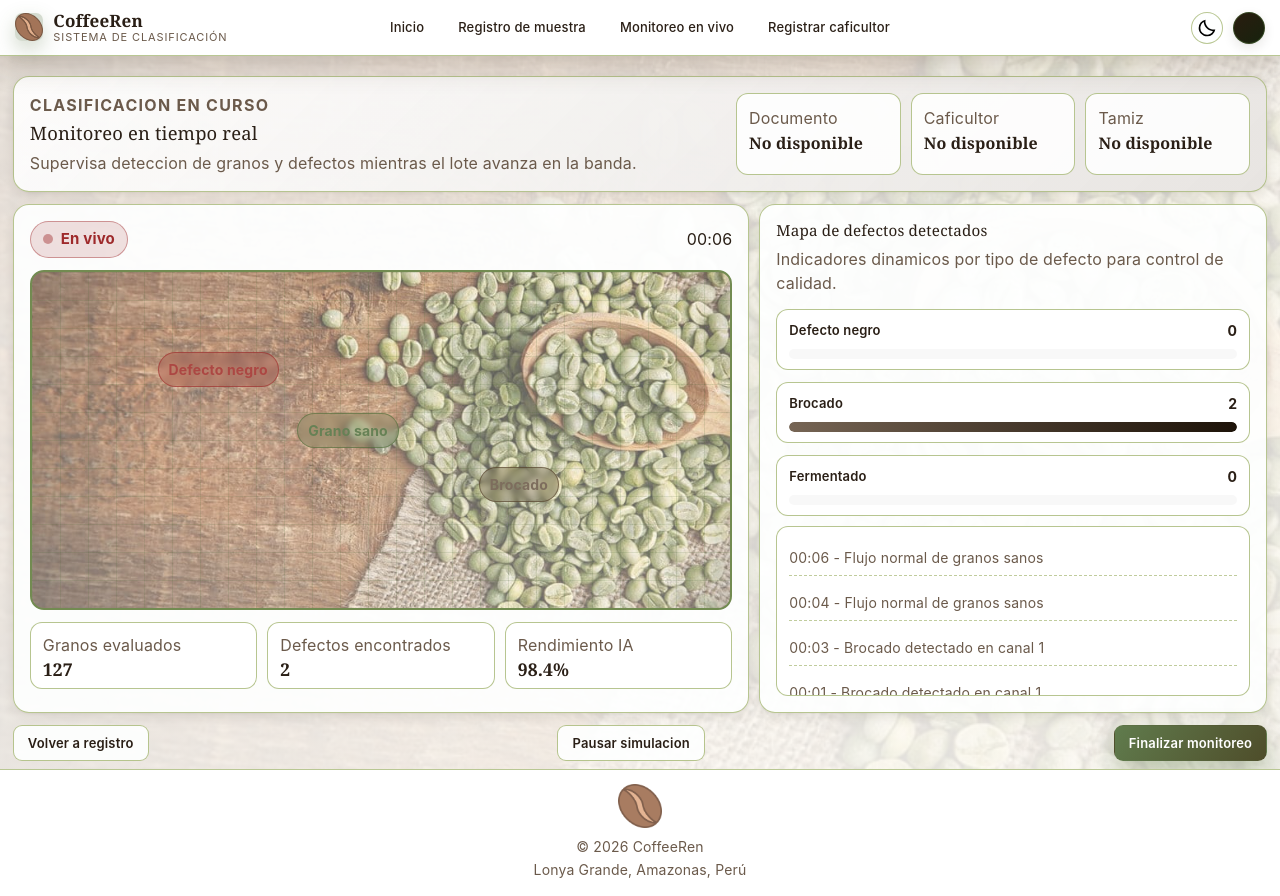
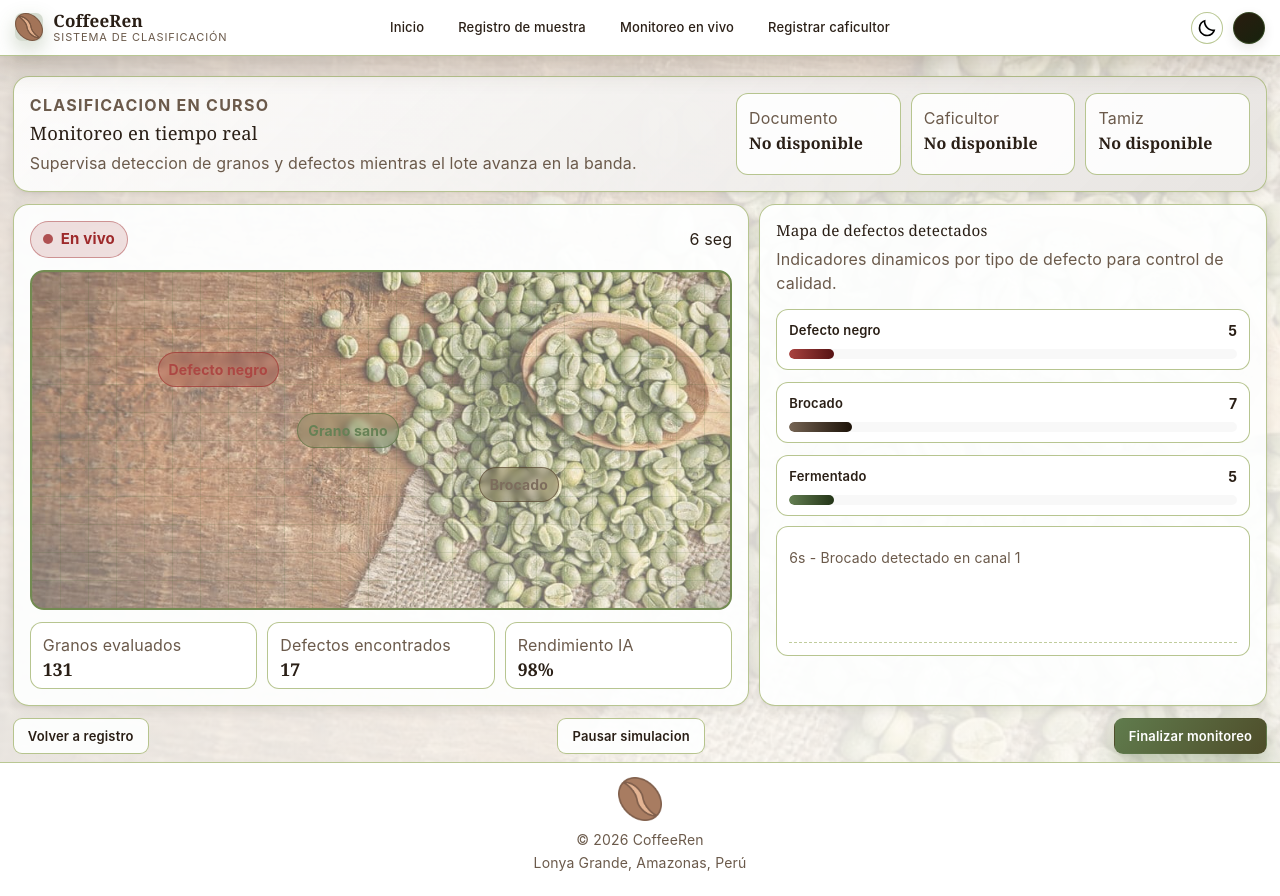
Before and after one commit to BanderJ/TesisPrj, a FastAPI app: template src/templates/monitoreo.html in a window 1280 px wide. After the commit the page ends 871 px from the top, so only its background shows below. Run offline with FastAPI, Linux system fonts and the light colour scheme; the template is opened without the code that fills it, so the values that code supplies are empty; style sheets or scripts are compiled from the project's sources.

Commit message:
Amplíe el esquema de la base de datos y simplifique la interfaz de usuario de monitorización.
Actualizar el esquema de la base de datos para admitir tipos de grano y ubigeo: agregar las tablas TIPO_GRANO y UBIGEO, agregar claves foráneas relacionadas y agregar TIPO_GRANO. Modificar CAFICULTOR para incluir telefono y cacerio y hacer que su clave primaria sea compuesta (caficultor_id, tipo_caficultor_id). Ampliar EVALUACION con muchos campos nuevos (pesos, recuentos, tipo_grano_id, etc.) y cambiar su FK para que haga referencia a la clave compuesta CAFICULTOR. Agregar la columna ubigeo a PERSONA y aumentar la longitud de PERSONAL.clave a 255. En la plantilla de monitoreo, simplificar la visualización del temporizador a segundos, reemplazar los cálculos de rendimiento detallados con valores simulados/estáticos, cambiar la lógica de actualización de la barra de progreso y el registro a una simulación aleatoria más simple y reemplazo de registro de una sola línea para demostración/prueba.

```diff
--- a/src/templates/monitoreo.html
+++ b/src/templates/monitoreo.html
@@ -158,43 +158,27 @@
 		};
 
 		function formatTimer(value) {
-			const min = String(Math.floor(value / 60)).padStart(2, '0');
-			const sec = String(value % 60).padStart(2, '0');
-			return `${min}:${sec}`;
+			return `${value} seg`;
 		}
 
 		function updateUI() {
-			const totalDefects = defectNegro + defectBrocado + defectFermentado;
-			const healthy = Math.max(totalGrains - totalDefects, 0);
-			const performance = totalGrains > 0 ? (healthy / totalGrains) * 100 : 0;
+			totalGrainsEl.textContent = totalGrains;
+			totalDefectsEl.textContent = defectNegro + defectBrocado + defectFermentado;
+			iaPerformanceEl.textContent = "98%"; // Simulado por ahora
 
-			totalGrainsEl.textContent = String(totalGrains);
-			totalDefectsEl.textContent = String(totalDefects);
-			iaPerformanceEl.textContent = `${performance.toFixed(1)}%`;
+			negroValueEl.textContent = defectNegro;
+			brocadoValueEl.textContent = defectBrocado;
+			fermentadoValueEl.textContent = defectFermentado;
 
-			negroValueEl.textContent = String(defectNegro);
-			brocadoValueEl.textContent = String(defectBrocado);
-			fermentadoValueEl.textContent = String(defectFermentado);
-
-			const safeTotal = Math.max(totalDefects, 1);
-			negroBarEl.style.width = `${Math.min((defectNegro / safeTotal) * 100, 100)}%`;
-			brocadoBarEl.style.width = `${Math.min((defectBrocado / safeTotal) * 100, 100)}%`;
-			fermentadoBarEl.style.width = `${Math.min((defectFermentado / safeTotal) * 100, 100)}%`;
+			// Actualizacion
+			negroBarEl.style.width = (defectNegro * 2) + '%';
+			brocadoBarEl.style.width = (defectBrocado * 2) + '%';
+			fermentadoBarEl.style.width = (defectFermentado * 2) + '%';
 		}
 
 		function appendLog(message) {
-			if (!eventLog) {
-				return;
-			}
-
-			const item = document.createElement('p');
-			item.className = 'log-item';
-			item.textContent = `${formatTimer(elapsedSeconds)} - ${message}`;
-			eventLog.prepend(item);
-
-			const rows = eventLog.querySelectorAll('.log-item');
-			if (rows.length > 10) {
-				rows[rows.length - 1].remove();
+			if (eventLog) {
+				eventLog.innerHTML = `<p class="log-item">${elapsedSeconds}s - ${message}</p>`;
 			}
 		}
 
@@ -203,22 +187,16 @@
 				return;
 			}
 
-			const analyzed = 20 + Math.floor(Math.random() * 22);
-			totalGrains += analyzed;
+			// Simulación números aleatorios
+			totalGrains += Math.floor(Math.random() * 50) + 10;
+			defectNegro += Math.floor(Math.random() * 5);
+			defectBrocado += Math.floor(Math.random() * 4);
+			defectFermentado += Math.floor(Math.random() * 3);
 
-			const eventDice = Math.random();
-			if (eventDice < 0.27) {
-				defectNegro += 1 + Math.floor(Math.random() * 2);
-				appendLog(defectMessages.negro);
-			} else if (eventDice < 0.52) {
-				defectBrocado += 1;
-				appendLog(defectMessages.brocado);
-			} else if (eventDice < 0.68) {
-				defectFermentado += 1;
-				appendLog(defectMessages.fermentado);
-			} else {
-				appendLog(defectMessages.sano);
-			}
+			// Mostrar un mensaje aleatorio en el log
+			const messages = Object.values(defectMessages);
+			const randomMsg = messages[Math.floor(Math.random() * messages.length)];
+			appendLog(randomMsg);
 
 			updateUI();
 		}
```
Also changed, not shown: src/database/script.sql (+17 -8 lines).
